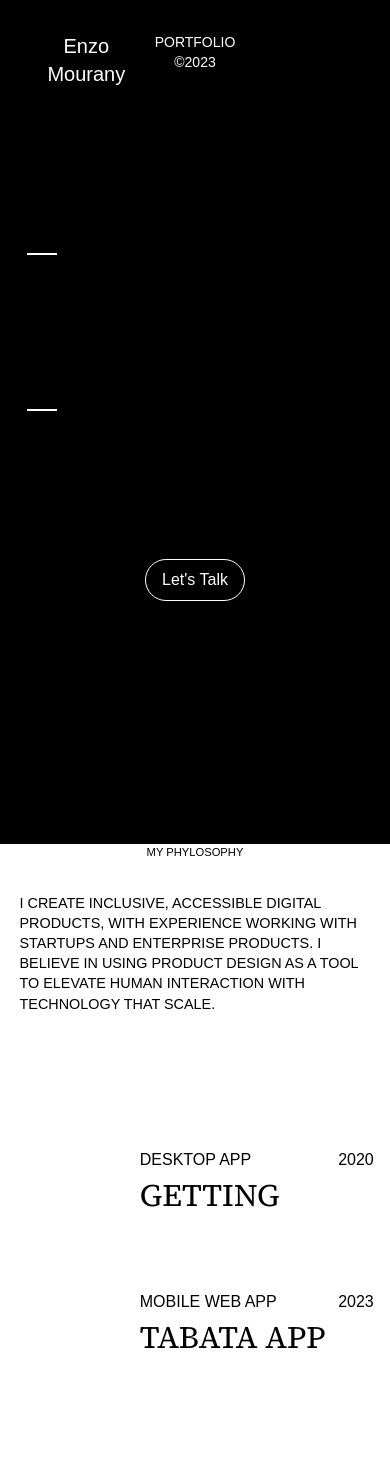
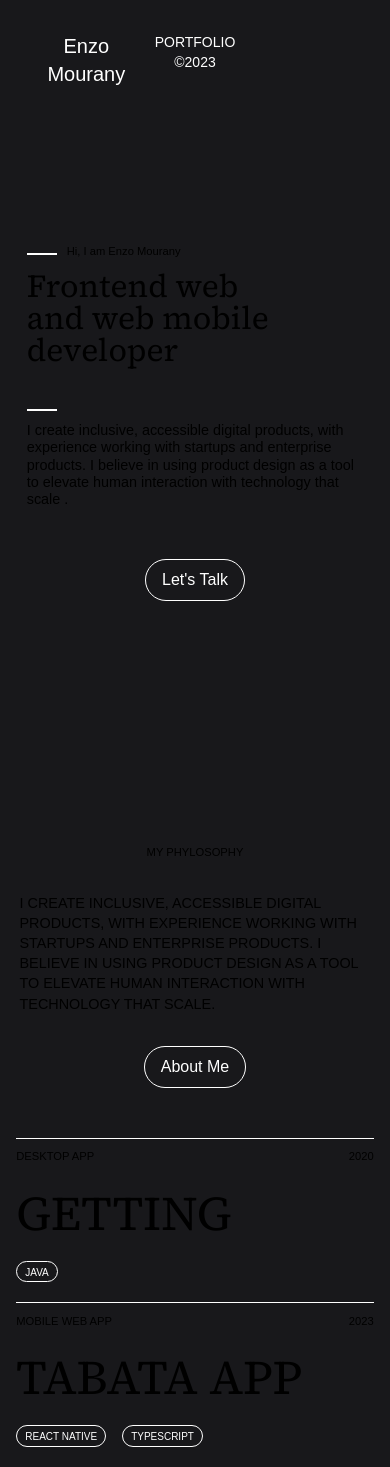
Before and after one commit to enzo-mourany/portfolio-v2, a Next.js app: page / in a window 390 px wide. Before the commit the page ends 1442 px from the top, so only its background shows below. Built offline with nearby package versions, Linux system fonts and the light colour scheme.

Commit message:
feat: responsive ProjectBox

```diff
--- a/app/page.tsx
+++ b/app/page.tsx
@@ -11,7 +11,7 @@ const Page = () => {
     <PostPreview key={post.slug} {...post} />
   ));
   return (
-    <div className="flex flex-col items-center">
+    <div className="flex flex-col items-center bg-zinc-900">
       <HomePage />
       <About />
       <div className="flex flex-col items-end w-11/12">
--- a/styles/HomePage.module.scss
+++ b/styles/HomePage.module.scss
@@ -7,7 +7,6 @@
     align-items: center;
     min-height: 100vh;
     padding: 0 0.5rem;
-    background: black;
     .wrapper {
         display: flex;
         justify-content: center;
--- a/styles/ProjectBox.module.scss
+++ b/styles/ProjectBox.module.scss
@@ -4,8 +4,11 @@
 .box {
     display: flex;
     flex-direction: column;
-    width: 60vw;
-    padding-bottom: 30px;
+    width: 60%;
+    padding-bottom: 20px;
+    @include tablet {
+        width: 100%;
+    }
     &::before {
         content: '';
         display: block;
@@ -21,6 +24,9 @@
         p {
             font-size: 1rem;
             text-transform: uppercase;
+            @include mobile {
+                font-size: 0.7rem;
+            }
         }
     }
     .title {
@@ -28,6 +34,10 @@
             font-size: 8vw;
             font-family: 'Source Serif 4', serif;
             text-transform: uppercase;
+            @include mobile {
+                font-size: 3rem;
+                line-height: 2;
+            }
         }
     }
     .footer {
--- a/styles/TechItem.module.scss
+++ b/styles/TechItem.module.scss
@@ -1,11 +1,19 @@
+@import './responsive.scss';
+
 .box {
     width: fit-content;
     border: 1px solid #fff;
     border-radius: 25px;
     padding: 0.3rem 0.7rem 0.2rem 0.7rem;
+    @include mobile {
+        padding: 0.2rem 0.5rem 0.1rem 0.5rem;
+    }
     p {
         color: #fff;
         font-size: 14px;
         text-transform: uppercase;
+        @include mobile {
+            font-size: 10px;
+        }
     }
 }
--- a/tailwind.config.cjs
+++ b/tailwind.config.cjs
@@ -6,6 +6,13 @@ module.exports = {
     fontFamily: {
       "manrope": ["Manrope", "sans-serif"],
     },
+    screens: {
+      xs: "480px",
+      sm: "640px",
+      md: "767px",
+      lg: "1024px",
+      xl: "1280px",
+    },
   },
   plugins: [],
 };
```
